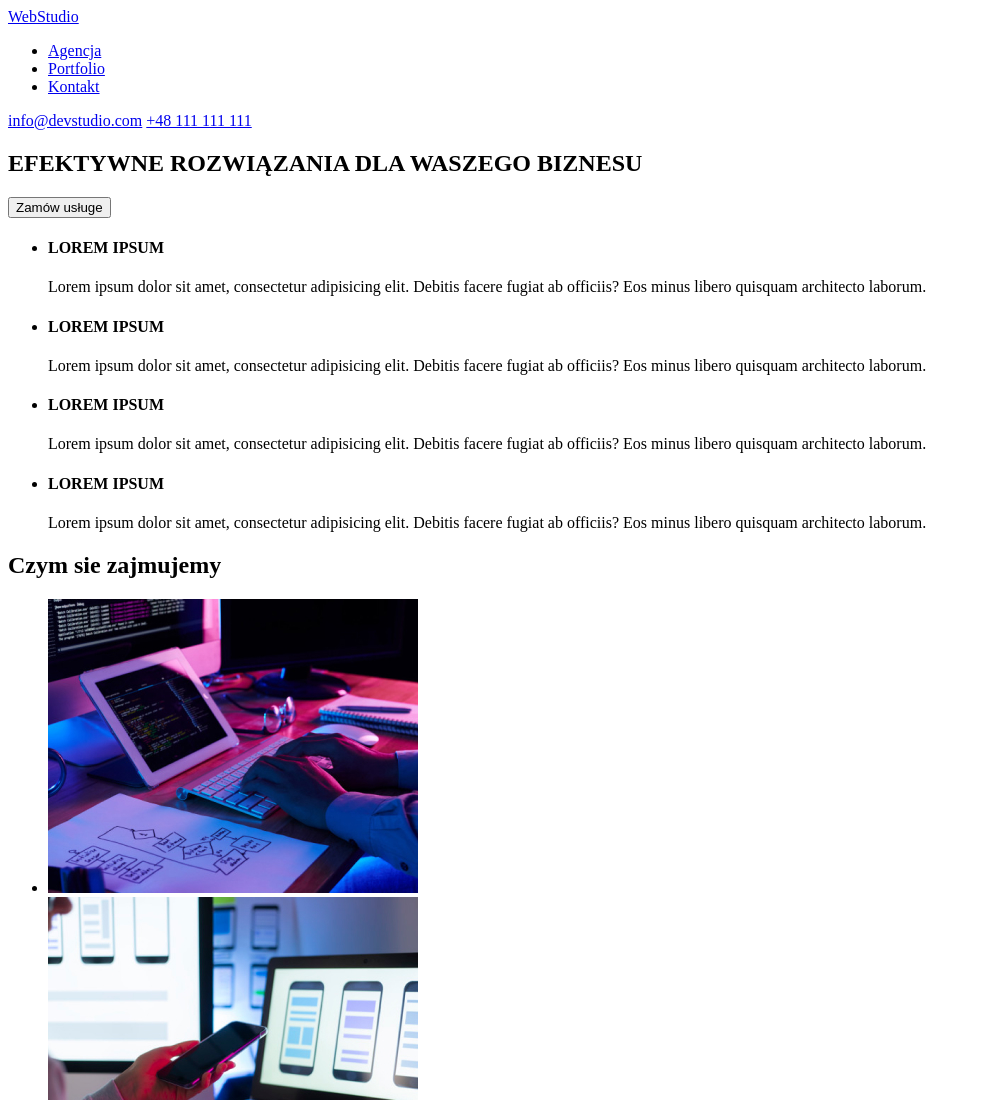
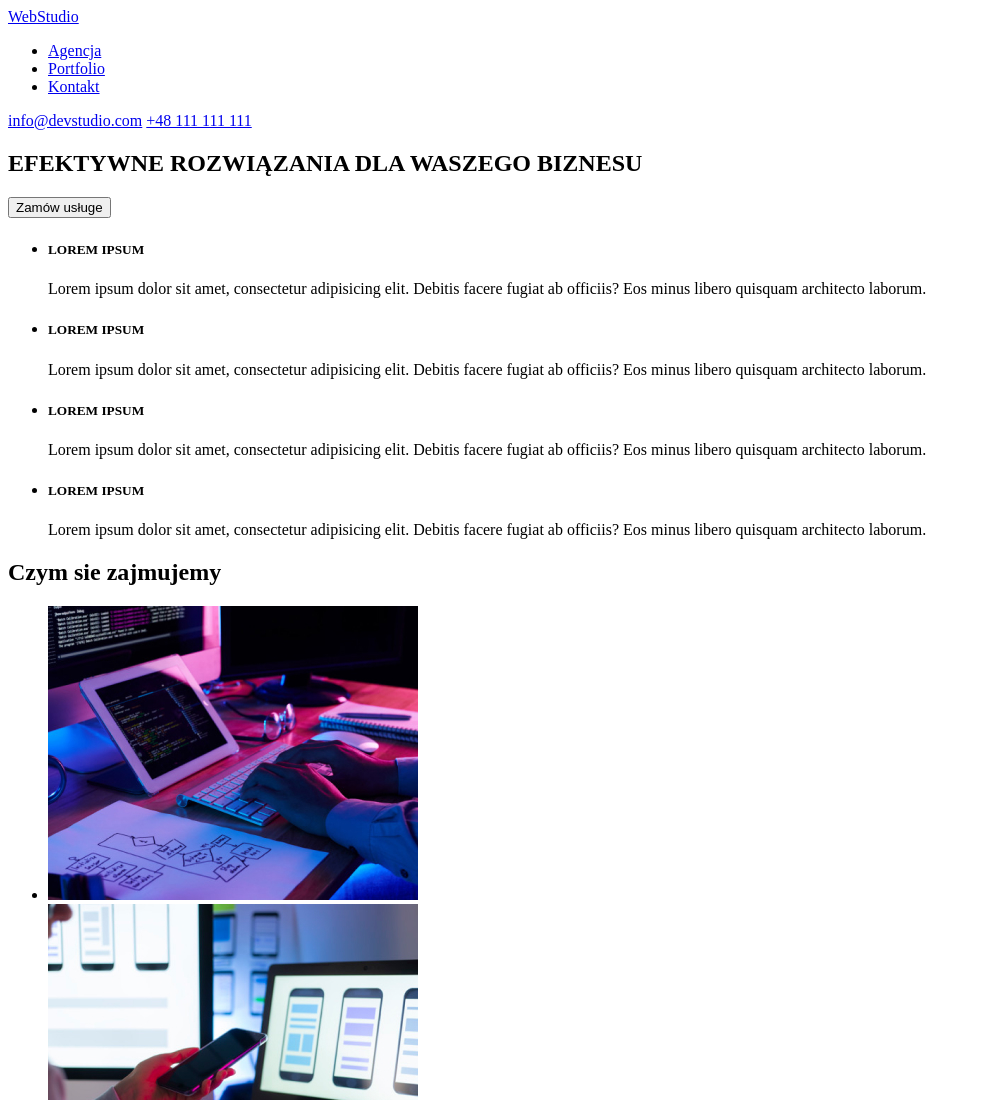
Before and after one commit to KamilGromadzki369/goit-markup-hw-01, a plain HTML site: page index.html in a window 1280 px wide. Shown: the top 1100 px of the page, without its empty margins (0-981 px from the left). Drawn offline with Linux system fonts and the light colour scheme.

Commit message:
Update index.html

```diff
--- a/index.html
+++ b/index.html
@@ -30,19 +30,19 @@
         <section>
                 <ul>
                        <li>
-                        <h4>LOREM IPSUM</h4>
+                        <h5>LOREM IPSUM</h5>
                        <p>Lorem ipsum dolor sit amet, consectetur adipisicing elit. Debitis facere fugiat ab officiis? Eos minus libero quisquam architecto laborum.</p>
                        </li>
                        <li>
-                        <h4>LOREM IPSUM</h4>
+                        <h5>LOREM IPSUM</h5>
                        <p>Lorem ipsum dolor sit amet, consectetur adipisicing elit. Debitis facere fugiat ab officiis? Eos minus libero quisquam architecto laborum.</p>
                        </li>
                        <li>
-                        <h4>LOREM IPSUM</h4>
+                        <h5>LOREM IPSUM</h5>
                        <p>Lorem ipsum dolor sit amet, consectetur adipisicing elit. Debitis facere fugiat ab officiis? Eos minus libero quisquam architecto laborum.</p>
                        </li>
                        <li>
-                        <h4>LOREM IPSUM</h4>
+                        <h5>LOREM IPSUM</h5>
                        <p>Lorem ipsum dolor sit amet, consectetur adipisicing elit. Debitis facere fugiat ab officiis? Eos minus libero quisquam architecto laborum.</p>
                        </li>
 
```
